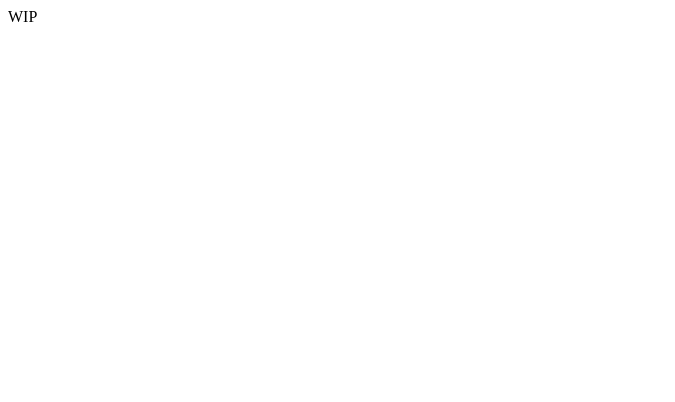
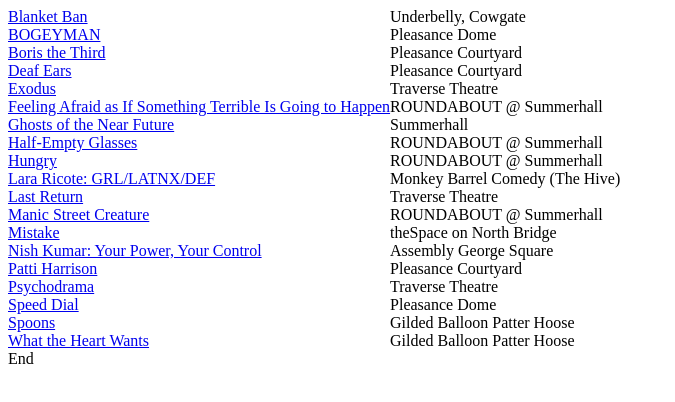
Before and after one commit to richardl62/fringe-favourites, a React (Create React App) app: page / in a window 1280 px wide. Shown: the top 402 px of the page, without its empty margins (0-675 px from the left). Built offline with nearby package versions, Linux system fonts and the light colour scheme.

Commit message:
Various improvements

```diff
--- a/package.json
+++ b/package.json
@@ -13,6 +13,7 @@
     "react": "^18.2.0",
     "react-dom": "^18.2.0",
     "react-scripts": "5.0.1",
+    "styled-components": "^5.3.5",
     "typescript": "^4.7.4",
     "web-vitals": "^2.1.4"
   },
@@ -39,5 +40,8 @@
       "last 1 firefox version",
       "last 1 safari version"
     ]
+  },
+  "devDependencies": {
+    "@types/styled-components": "^5.1.25"
   }
 }
--- a/src/App.tsx
+++ b/src/App.tsx
@@ -1,7 +1,39 @@
 import React from 'react';
+import styled from "styled-components";
+import { favourites } from './favourites';
 
+const Details = styled.div`
+  display: inline-grid;
+  grid-template-columns: auto auto;
+`;
+
+function unpackShowInfo(line: string[]) {
+  return {
+    title: line[0],
+    venue: line[1],
+    href: line[5],
+  }
+}
+
+type ShowInfo = ReturnType<typeof unpackShowInfo>;
+
+function ShowLink({showInfo}: {showInfo: ShowInfo}) {
+  const {title, href} = showInfo;
+  return <a href={href} target="_blank" rel="noreferrer">{title}</a>;
+}
 function App() {
-  return <div>WIP</div>;
+
+  const gridElems: JSX.Element [] = [];
+
+  for(const line of favourites) {
+    const info = unpackShowInfo(line);
+    gridElems.push(<ShowLink showInfo={info} />);
+    gridElems.push(<span>{info.venue}</span>);
+  }
+
+  gridElems.push(<span>End</span>);
+
+  return <Details>{gridElems}</Details>;
 }
 
 export default App;
--- a/src/favourites.ts
+++ b/src/favourites.ts
@@ -1,21 +1,21 @@
 export const favourites = [
-'Blanket Ban	Theatre	"Underbelly, Cowgate"	1 hour	17:00	"6 Aug, 7 Aug, 8 Aug, 9 Aug, 10 Aug, 11 Aug, 12 Aug, 13 Aug, 14 Aug, 16 Aug, 17 Aug, 18 Aug, 19 Aug, 20 Aug, 21 Aug, 22 Aug, 23 Aug, 24 Aug, 25 Aug, 26 Aug, 27 Aug, 28 Aug"	/whats-on/blanket-ban	Chalk Line Theatre and Untapped Award Winner 2022',
-'BOGEYMAN	Theatre	Pleasance Dome	1 hour 10 minutes	15:55	"6 Aug, 7 Aug, 8 Aug, 9 Aug, 10 Aug, 11 Aug, 12 Aug, 13 Aug, 14 Aug, 16 Aug, 17 Aug, 18 Aug, 19 Aug, 20 Aug, 21 Aug, 23 Aug, 24 Aug, 25 Aug, 26 Aug, 27 Aug, 28 Aug, 29 Aug"	/whats-on/bogeyman	Lagahoo Productions in association with the Pleasance',
-'Boris the Third	Theatre	Pleasance Courtyard	1 hour	16:10	"6 Aug, 7 Aug, 8 Aug, 9 Aug, 10 Aug, 11 Aug, 12 Aug, 13 Aug, 14 Aug, 16 Aug, 17 Aug, 18 Aug, 19 Aug, 20 Aug, 21 Aug, 22 Aug, 23 Aug, 24 Aug, 25 Aug, 26 Aug, 27 Aug, 28 Aug, 29 Aug"	/whats-on/boris-the-third	Something for the Weekend',
-'Deaf Ears	Theatre	Pleasance Courtyard	1 hour	12:45	"6 Aug, 7 Aug, 8 Aug, 9 Aug, 11 Aug, 12 Aug, 13 Aug, 14 Aug, 15 Aug"	/whats-on/deaf-ears	Joe Friedman',
-'Exodus	Theatre	Traverse Theatre	1 hour 25 minutes	"10:30, 12:00, 13:15, 14:30, 15:00, 16:30, 18:00, 19:30, 21:15"	"6 Aug, 7 Aug, 9 Aug, 10 Aug, 11 Aug, 12 Aug, 13 Aug, 14 Aug, 16 Aug, 17 Aug, 18 Aug, 19 Aug, 20 Aug, 21 Aug, 23 Aug, 24 Aug, 25 Aug, 26 Aug, 27 Aug, 28 Aug"	/whats-on/exodus	National Theatre of Scotland',
-'Feeling Afraid as If Something Terrible Is Going to Happen	Theatre	ROUNDABOUT @ Summerhall	1 hour	19:00	"6 Aug, 7 Aug, 8 Aug, 10 Aug, 11 Aug, 12 Aug, 13 Aug, 14 Aug, 15 Aug, 17 Aug, 18 Aug, 19 Aug, 20 Aug, 21 Aug, 22 Aug, 24 Aug, 25 Aug, 26 Aug, 27 Aug, 28 Aug"	/whats-on/feeling-afraid-as-if-something-terrible-is-going-to-happen	Francesca Moody Productions in association with Julie Clare',
-'Ghosts of the Near Future	Theatre	Summerhall	1 hour	12:00	"6 Aug, 7 Aug, 8 Aug, 9 Aug, 10 Aug, 11 Aug, 12 Aug, 13 Aug, 14 Aug, 16 Aug, 17 Aug, 18 Aug, 19 Aug, 20 Aug, 21 Aug, 23 Aug, 24 Aug, 25 Aug, 26 Aug, 27 Aug, 28 Aug"	/whats-on/ghosts-of-the-near-future	emma + pj',
-'Half-Empty Glasses	Theatre	ROUNDABOUT @ Summerhall	1 hour 10 minutes	"11:20, 14:20"	"7 Aug, 8 Aug, 10 Aug, 11 Aug, 12 Aug, 14 Aug, 15 Aug, 17 Aug, 18 Aug, 19 Aug, 21 Aug, 22 Aug, 24 Aug, 25 Aug, 26 Aug, 28 Aug"	/whats-on/half-empty-glasses	Paines Plough and Rose Theatre Kingston',
-'Hungry	Theatre	ROUNDABOUT @ Summerhall	1 hour 10 minutes	17:25	"6 Aug, 7 Aug, 8 Aug, 10 Aug, 11 Aug, 12 Aug, 13 Aug, 14 Aug, 15 Aug, 17 Aug, 18 Aug, 19 Aug, 20 Aug, 21 Aug, 22 Aug, 24 Aug, 25 Aug, 26 Aug, 27 Aug, 28 Aug"	/whats-on/hungry	Paines Plough and 45 North',
-'Lara Ricote: GRL/LATNX/DEF	Comedy	Monkey Barrel Comedy (The Hive)	1 hour	15:20	"6 Aug, 7 Aug, 8 Aug, 9 Aug, 10 Aug, 11 Aug, 12 Aug, 13 Aug, 14 Aug, 15 Aug, 16 Aug, 18 Aug, 19 Aug, 20 Aug, 21 Aug, 22 Aug, 23 Aug, 24 Aug, 25 Aug, 26 Aug, 27 Aug, 28 Aug"	/whats-on/lara-ricote-grl-latnx-def	IAM',
-'Last Return	Theatre	Traverse Theatre	1 hour 15 minutes	"10:30, 11:00, 12:00, 13:15, 13:30, 15:00, 16:30, 18:00, 19:30, 21:15, 21:30"	"6 Aug, 7 Aug, 9 Aug, 10 Aug, 11 Aug, 12 Aug, 13 Aug, 14 Aug, 16 Aug, 17 Aug, 18 Aug, 19 Aug, 20 Aug, 21 Aug, 23 Aug, 24 Aug, 25 Aug, 26 Aug, 27 Aug, 28 Aug"	/whats-on/last-return	Druid',
-'Manic Street Creature	Theatre	ROUNDABOUT @ Summerhall	1 hour 10 minutes	15:55	"6 Aug, 7 Aug, 8 Aug, 10 Aug, 11 Aug, 12 Aug, 13 Aug, 14 Aug, 15 Aug, 17 Aug, 18 Aug, 19 Aug, 20 Aug, 21 Aug, 22 Aug, 24 Aug, 25 Aug, 26 Aug, 27 Aug, 28 Aug"	/whats-on/manic-street-creature	Maimuna Memon',
-'Mistake	Theatre	theSpace on North Bridge	1 hour 20 minutes	10:45	"6 Aug, 7 Aug, 8 Aug, 9 Aug, 10 Aug, 11 Aug, 12 Aug, 13 Aug, 15 Aug, 16 Aug, 17 Aug, 18 Aug, 19 Aug, 20 Aug, 21 Aug, 22 Aug, 23 Aug, 24 Aug, 25 Aug, 26 Aug, 27 Aug"	/whats-on/mistake	Michael Mears\' Essential Theatre',
-'"Nish Kumar: Your Power, Your Control"	Comedy	Assembly George Square	1 hour	21:00	"22 Aug, 23 Aug, 24 Aug, 25 Aug, 26 Aug, 27 Aug, 28 Aug"	/whats-on/nish-kumar-your-power-your-control	Little Wander',
-'Patti Harrison	Comedy	Pleasance Courtyard	1 hour	20:30	"5 Aug, 6 Aug, 7 Aug, 8 Aug, 9 Aug, 10 Aug, 11 Aug, 12 Aug, 13 Aug, 14 Aug, 15 Aug"	/whats-on/patti-harrison	Soho Theatre',
-'Psychodrama	Theatre	Traverse Theatre	1 hour 5 minutes	"10:30, 11:00, 13:00, 13:30, 16:00, 18:30"	"6 Aug, 7 Aug, 9 Aug, 10 Aug, 11 Aug, 12 Aug, 13 Aug, 14 Aug, 16 Aug, 17 Aug, 18 Aug, 19 Aug, 20 Aug, 21 Aug, 23 Aug, 24 Aug, 25 Aug, 26 Aug, 27 Aug, 28 Aug"	/whats-on/psychodrama	Psycho Productions and Cusack Projects Ltd',
-'Speed Dial	Theatre	Pleasance Dome	1 hour 15 minutes	14:20	"6 Aug, 7 Aug, 8 Aug, 9 Aug, 10 Aug, 11 Aug, 12 Aug, 13 Aug, 14 Aug, 15 Aug, 17 Aug, 18 Aug, 19 Aug, 20 Aug, 21 Aug, 22 Aug, 23 Aug, 24 Aug, 25 Aug, 26 Aug, 27 Aug, 28 Aug, 29 Aug"	/whats-on/speed-dial	Spies Like Us in association with Pleasance',
-'Spoons	Theatre	Gilded Balloon Patter Hoose	1 hour 15 minutes	18:00	"6 Aug, 7 Aug, 8 Aug, 9 Aug, 10 Aug, 11 Aug, 12 Aug, 13 Aug, 14 Aug, 15 Aug, 16 Aug, 17 Aug, 18 Aug, 19 Aug, 20 Aug, 21 Aug, 22 Aug, 23 Aug, 24 Aug, 25 Aug, 26 Aug, 27 Aug, 28 Aug"	/whats-on/spoons	Gilded Balloon and PBJ Management presents',
-'What the Heart Wants	Theatre	Gilded Balloon Patter Hoose	1 hour	14:00	"6 Aug, 7 Aug, 8 Aug, 9 Aug, 10 Aug, 11 Aug, 12 Aug, 13 Aug, 14 Aug, 15 Aug, 17 Aug, 18 Aug, 19 Aug, 20 Aug, 21 Aug, 22 Aug, 24 Aug, 25 Aug, 26 Aug, 27 Aug, 28 Aug"	/whats-on/what-the-heart-wants	Fringe Management',
+["Blanket Ban", "Underbelly, Cowgate", "1:00", "17:00", "16 17 18 19 20 21 22", "https://tickets.edfringe.com/whats-on/blanket-ban", "-", "-"],
+["BOGEYMAN", "Pleasance Dome", "1:10", "15:55", "16 17 18 19 20 21", "https://tickets.edfringe.com/whats-on/bogeyman", "-", "-"],
+["Boris the Third", "Pleasance Courtyard", "1:00", "16:10", "16 17 18 19 20 21 22", "https://tickets.edfringe.com/whats-on/boris-the-third", "-", "-"],
+["Deaf Ears", "Pleasance Courtyard", "1:00", "12:45", "", "https://tickets.edfringe.com/whats-on/deaf-ears", "-", "-"],
+["Exodus", "Traverse Theatre", "1:25", "10:30, 12:00, 13:15, 14:30, 15:00, 16:30, 18:00, 19:30, 21:15", "16 17 18 19 20 21", "https://tickets.edfringe.com/whats-on/exodus", "-", "-"],
+["Feeling Afraid as If Something Terrible Is Going to Happen", "ROUNDABOUT @ Summerhall", "1:00", "19:00", "17 18 19 20 21 22", "https://tickets.edfringe.com/whats-on/feeling-afraid-as-if-something-terrible-is-going-to-happen", "-", "-"],
+["Ghosts of the Near Future", "Summerhall", "1:00", "12:00", "16 17 18 19 20 21", "https://tickets.edfringe.com/whats-on/ghosts-of-the-near-future", "-", "-"],
+["Half-Empty Glasses", "ROUNDABOUT @ Summerhall", "1:10", "11:20, 14:20", "17 18 19 21 22", "https://tickets.edfringe.com/whats-on/half-empty-glasses", "-", "-"],
+["Hungry", "ROUNDABOUT @ Summerhall", "1:10", "17:25", "17 18 19 20 21 22", "https://tickets.edfringe.com/whats-on/hungry", "-", "-"],
+["Lara Ricote: GRL/LATNX/DEF", "Monkey Barrel Comedy (The Hive)", "1:00", "15:20", "16 18 19 20 21 22", "https://tickets.edfringe.com/whats-on/lara-ricote-grl-latnx-def", "-", "-"],
+["Last Return", "Traverse Theatre", "1:15", "10:30, 11:00, 12:00, 13:15, 13:30, 15:00, 16:30, 18:00, 19:30, 21:15, 21:30", "16 17 18 19 20 21", "https://tickets.edfringe.com/whats-on/last-return", "-", "-"],
+["Manic Street Creature", "ROUNDABOUT @ Summerhall", "1:10", "15:55", "17 18 19 20 21 22", "https://tickets.edfringe.com/whats-on/manic-street-creature", "-", "-"],
+["Mistake", "theSpace on North Bridge", "1:20", "10:45", "16 17 18 19 20 21 22", "https://tickets.edfringe.com/whats-on/mistake", "-", "-"],
+["Nish Kumar: Your Power, Your Control", "Assembly George Square", "1:00", "21:00", "22", "https://tickets.edfringe.com/whats-on/nish-kumar-your-power-your-control", "-", "-"],
+["Patti Harrison", "Pleasance Courtyard", "1:00", "20:30", "", "https://tickets.edfringe.com/whats-on/patti-harrison", "-", "-"],
+["Psychodrama", "Traverse Theatre", "1:05", "10:30, 11:00, 13:00, 13:30, 16:00, 18:30", "16 17 18 19 20 21", "https://tickets.edfringe.com/whats-on/psychodrama", "-", "-"],
+["Speed Dial", "Pleasance Dome", "1:15", "14:20", "17 18 19 20 21 22", "https://tickets.edfringe.com/whats-on/speed-dial", "-", "-"],
+["Spoons", "Gilded Balloon Patter Hoose", "1:15", "18:00", "16 17 18 19 20 21 22", "https://tickets.edfringe.com/whats-on/spoons", "-", "-"],
+["What the Heart Wants", "Gilded Balloon Patter Hoose", "1:00", "14:00", "17 18 19 20 21 22", "https://tickets.edfringe.com/whats-on/what-the-heart-wants", "-", "-"],
 ];
```
Also changed, not shown: favourites.ts (deleted, +0 -21 lines), 2 other files (tests, documents, lock files or other folders).
